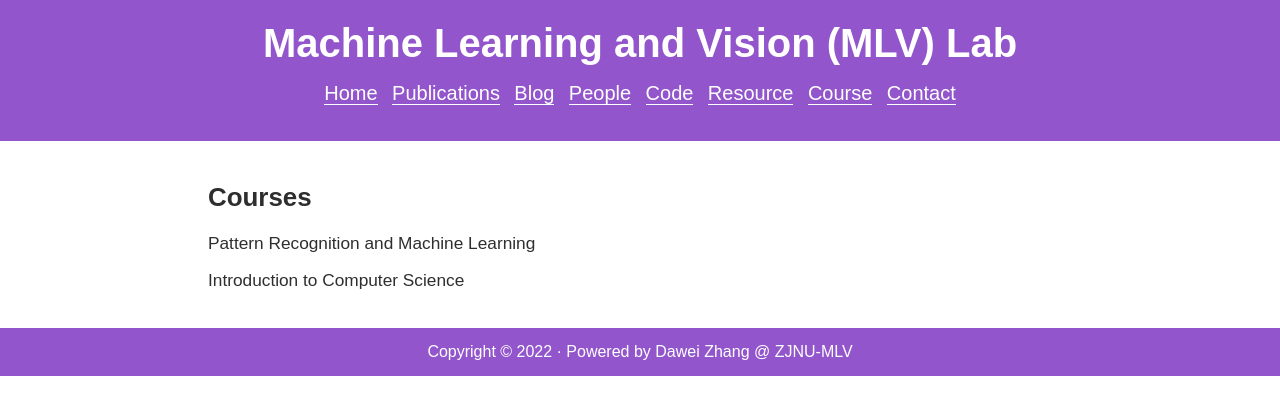
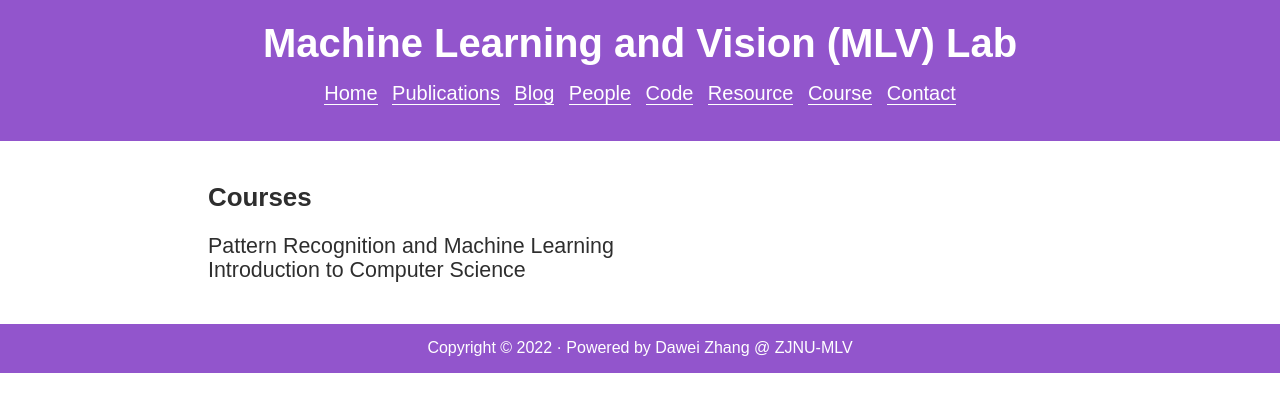
Before and after one commit to ZJNU-MLV-Lab/ZJNU-MLV-Lab.github.io, a Jekyll site: the page built from course.html, in a window 1280 px wide. Shown: the top 415 px of the page. Built offline with Jekyll 4.4.1, drawn with Linux system fonts in a browser that asks for light colours; nearby versions of some CDN libraries; some web fonts are replaced.

Commit message:
Update course.html

```diff
--- a/course.html
+++ b/course.html
@@ -5,12 +5,10 @@ title: Course
   <section id='#introduction'>
     <h2>Courses</h2>
 
-    <p>
-      Pattern Recognition and Machine Learning
-    </p>
-
-    <p>
+    <p id='headline'>
+      Pattern Recognition and Machine Learning  <br>
       Introduction to Computer Science
     </p>
 
+
   </section>
```
